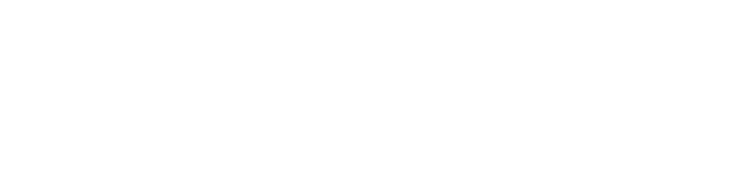
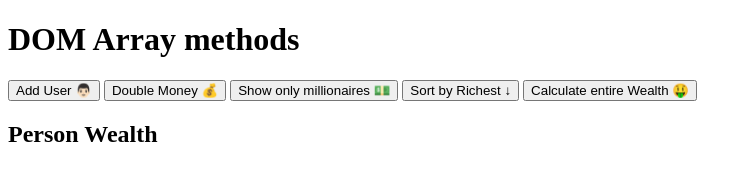
Before and after one commit to ardasalvarlilar/20-projects-in-20-days, a website: page 05-array methods/index.html in a window 1280 px wide. Shown: the whole page, without its empty margins (0-752 px from the left). Drawn offline with Linux system fonts and the light colour scheme.

Commit message:
array methods html

```diff
--- a/05-array methods/index.html
+++ b/05-array methods/index.html
@@ -4,10 +4,22 @@
   <meta charset="UTF-8">
   <meta name="viewport" content="width=device-width, initial-scale=1.0">
   <link rel="stylesheet" href="./style.css">
-  <title>array methods manipulation</title>
+  <title>dom array methods manipulation</title>
 </head>
 <body>
-
+  <h1>DOM Array methods</h1>
+  <div class="container">
+    <aside>
+      <button id="add-user">Add User 👨🏻</button>
+      <button id="double">Double Money 💰</button>
+      <button id="show-millionaires">Show only millionaires 💵</button>
+      <button id="sort">Sort by Richest &#8595;</button>
+      <button id="calculate-wealth">Calculate entire Wealth 🤑</button>
+    </aside>
+    <main id="main">
+      <h2><strong>Person</strong> Wealth</h2>
+    </main>
+  </div>
 
   <script src="./script.js"></script>
 </body>
```
